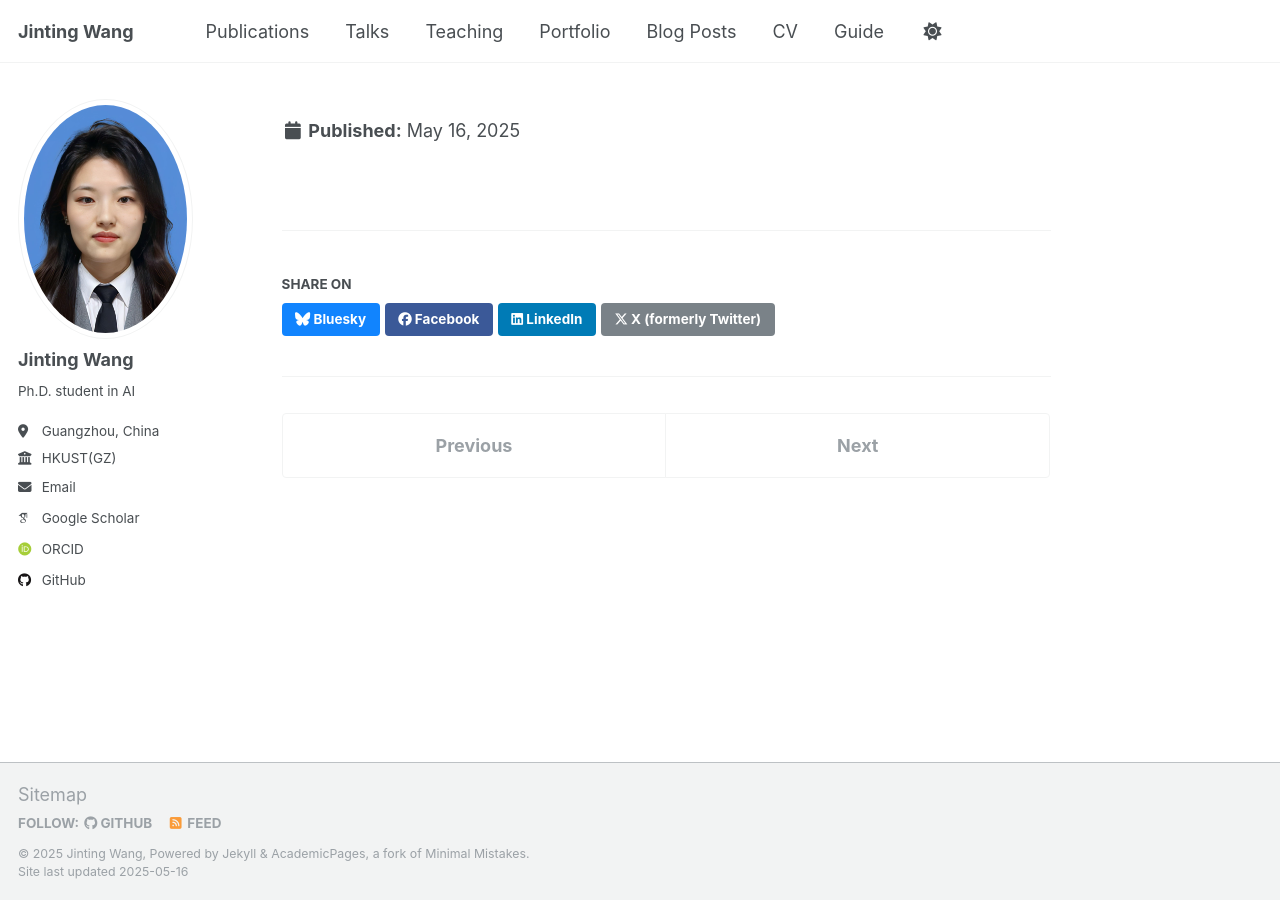
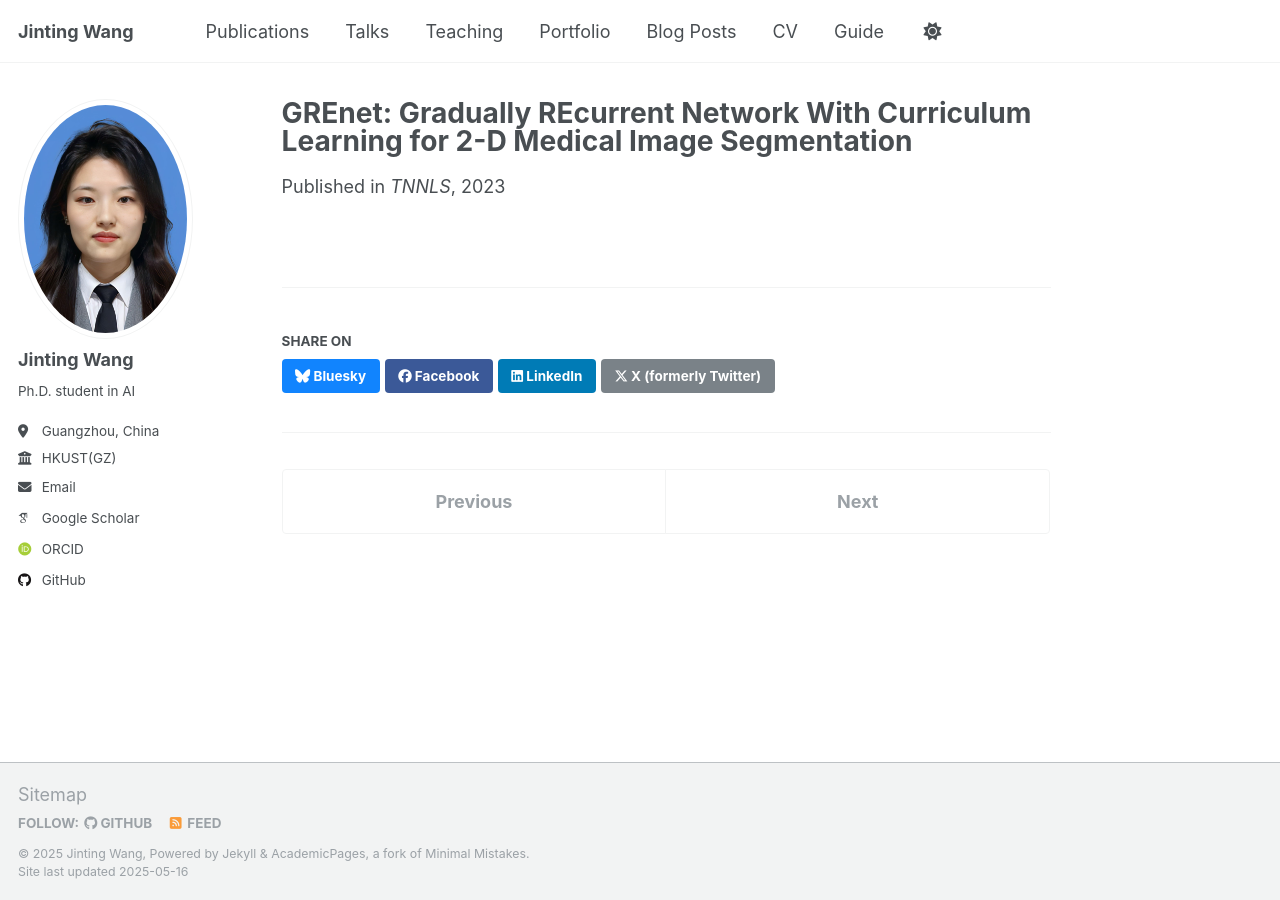
Before and after one commit to beria-moon/Beria.github.io, a Jekyll site: the page built from _publications/2023-10-01-paper-title-number-1.md, in a window 1280 px wide. Built offline with Jekyll 4.4.1, drawn with Linux system fonts in a browser that asks for light colours; some web fonts are replaced; part of the change alters nothing that is shown.

Commit message:
Update 2023-10-01-paper-title-number-1.md

```diff
--- a/_publications/2023-10-01-paper-title-number-1.md
+++ b/_publications/2023-10-01-paper-title-number-1.md
@@ -4,7 +4,7 @@ collection: publications
 category:  manuscripts
 permalink: /publication/2023-10-01-paper-title-number-1
 #date: 2023
-Venue：TNNLS
+venue: 'TNNLS'
 paperurl: 'https://github.com/beria-moon/Beria.github.io/files/GREnet_Gradually_REcurrent_Network_With_Curriculum_Learning_for_2-D_Medical_Image_Segmentation.pdf'
 bibtexurl: #
 ---
```
